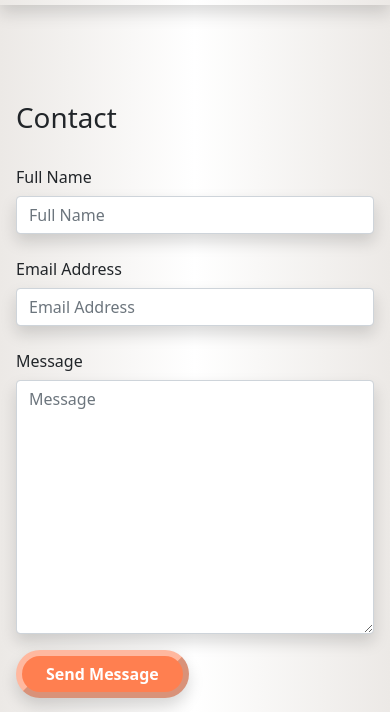
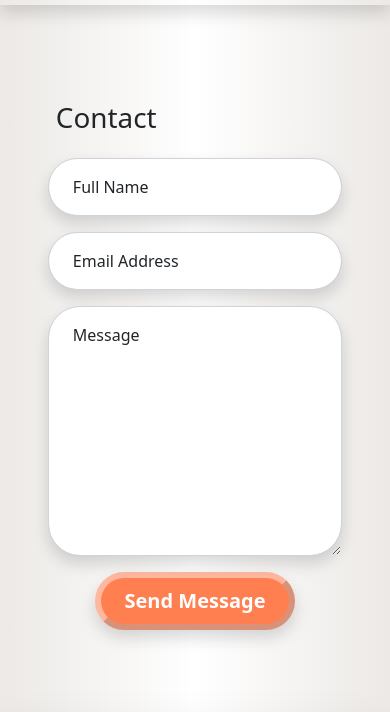
Before and after one commit to aryaemami59/sou-hashemi-art-gallery, a website: page contact.html in a window 390 px wide. Shown: the part 132-844 px from the top of the page. Drawn offline with nearby package versions, Linux system fonts and the light colour scheme.

Commit message:
fixed responsivess for the contact page

```diff
--- a/contact.html
+++ b/contact.html
@@ -108,58 +108,43 @@
     </nav>
     <div class="container px-3 py-5">
       <div class="row my-5 justify-content-center">
-        <div class="col-md-8">
-          <h1 class="mb-4">Contact</h1>
+        <div class="col-10 col-md-8 col-lg-6 text-center">
+          <h1 class="ps-2 mb-4 text-start">Contact</h1>
           <form>
-            <div class="mb-3 row">
-              <label for="fullName" class="col-form-label col-md-2">
-                Full Name
-              </label>
-              <div class="col-md-10">
+            <div class="input-group-lg">
+              <div class="form-floating">
                 <input
                   type="text"
-                  class="form-control shadow"
+                  class="form-control shadow rounded-pill ps-4 my-3"
                   id="fullName"
                   placeholder="Full Name"
                 />
+                <label for="fullName" class="ps-4">Full Name</label>
               </div>
-            </div>
-            <div class="mb-3 row">
-              <label for="email" class="col-form-label col-md-2">
-                Email Address
-              </label>
-              <div class="col-md-10">
+              <div class="form-floating">
                 <input
-                  type="text"
-                  class="form-control shadow"
+                  type="email"
+                  class="form-control shadow rounded-pill ps-4 my-3"
                   id="email"
                   placeholder="Email Address"
                 />
+                <label for="email" class="ps-4">Email Address</label>
               </div>
-            </div>
-            <div class="mb-3 row">
-              <label for="message" class="col-form-label col-md-2">
-                Message
-              </label>
-              <div class="col-md-10">
+              <div class="form-floating">
                 <textarea
                   name="message"
                   id="message"
-                  rows="10"
-                  class="form-control shadow"
+                  class="form-control ps-4 custom-border-radius shadow my-3"
                   placeholder="Message"
                 ></textarea>
+                <label for="message" class="ps-4">Message</label>
               </div>
-            </div>
-            <div class="mb-3 row">
-              <div class="col-md-10 offset-md-2">
               <button
                 type="button"
                 class="btn rounded-pill fw-bold px-4 shadow text-white custom-btn"
               >
                 Send Message
               </button>
-              </div>
             </div>
           </form>
         </div>
--- a/css/styles.css
+++ b/css/styles.css
@@ -84,3 +84,11 @@ a.custom-underline:hover:after {
 a.custom-underline.dark-mode::after {
   background-color: rgb(255, 255, 255, 0.5);
 }
+
+textarea#message {
+  height: 250px;
+}
+
+textarea.custom-border-radius {
+  border-radius: 2rem;
+}
```
Lines whose indentation alone changed are shown as unchanged.
